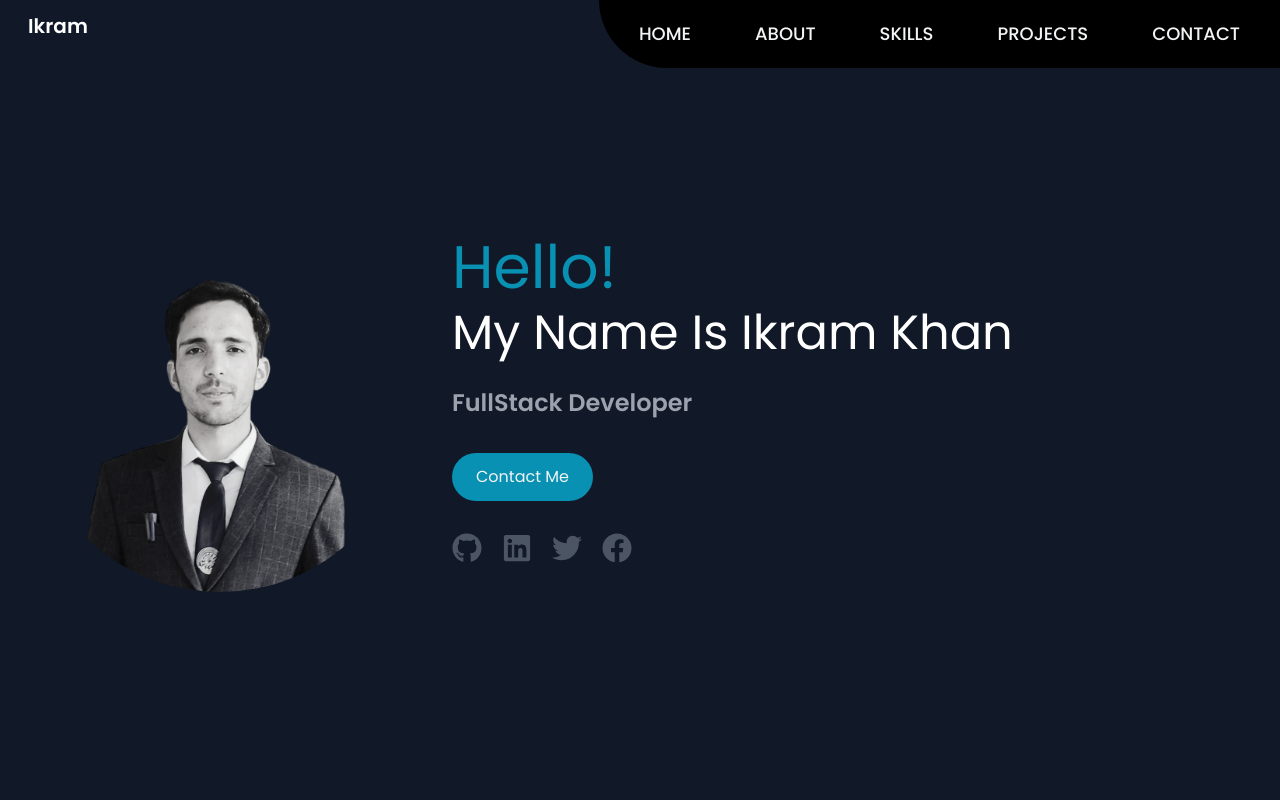
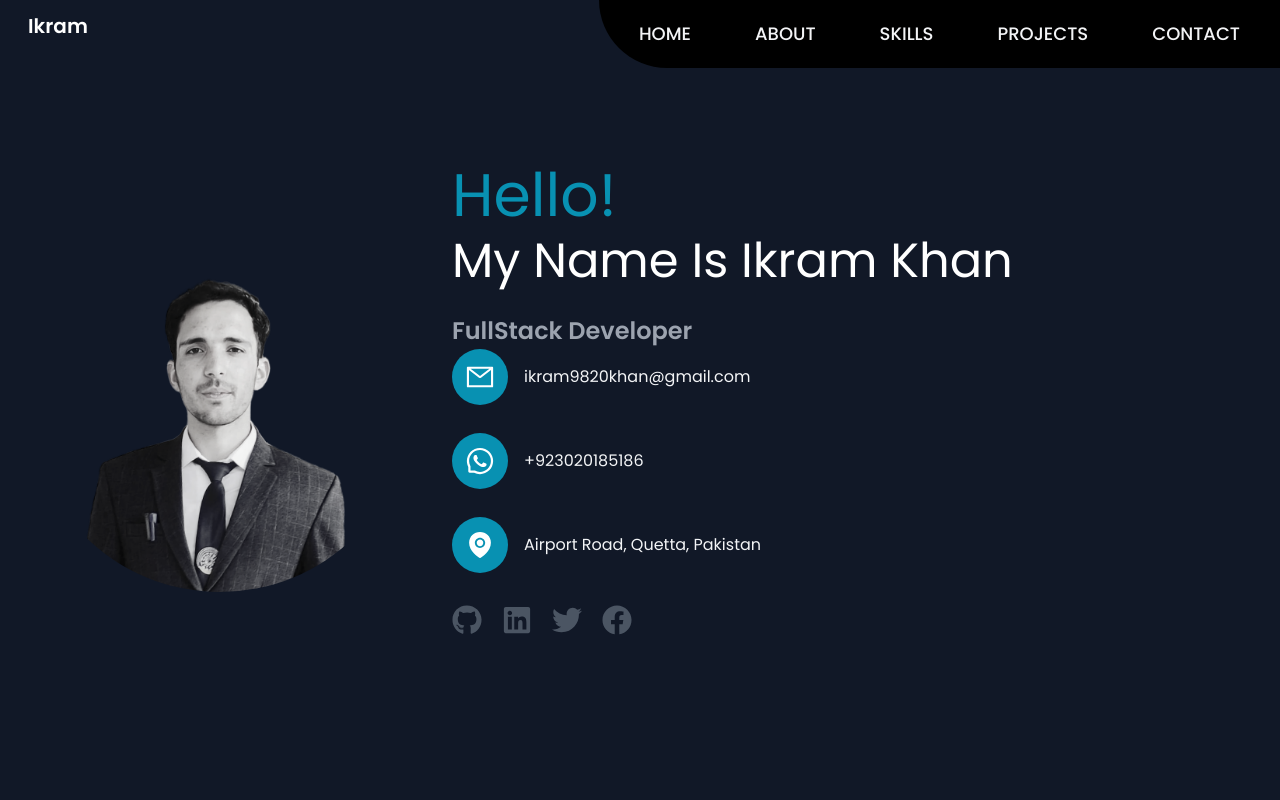
Before and after one commit to ikram98ai/portfolio, a React (Vite) app: page / in a window 1280 px wide. Shown: the top 800 px of the page. Built offline with nearby package versions, Linux system fonts and the light colour scheme.

Commit message:
Update Hero.tsx

```diff
--- a/src/components/Hero.tsx
+++ b/src/components/Hero.tsx
@@ -1,7 +1,16 @@
 import hero from "../assets/images/hero.png";
 import { FaFacebook,FaLinkedin,FaTwitter,FaGithub} from "react-icons/fa";
+import { AiOutlineMail, AiOutlineWhatsApp, AiFillEnvironment } from "react-icons/ai";
+
 
 const Hero = () =>{
+
+    const contact_info = [
+      { icon: <AiOutlineMail />, text: "ikram9820khan@gmail.com",link:"mailto:Ikram9820khan@gmail.com" },
+      { icon: <AiOutlineWhatsApp />, text: "+923020185186",link:"https://wa.me/+923020185186" },
+      { icon: <AiFillEnvironment />, text: "Airport Road, Quetta, Pakistan" },
+    ];
+
     const social_media = [
         {icon: <FaGithub/>,link:"https://github.com/ikram9820/"},
         {icon: <FaLinkedin/>,link:"https://www.linkedin.com/in/ikram-khan-929658249/"},
@@ -26,7 +35,26 @@ const Hero = () =>{
                 <h1 className="text-cyan-600 md:text-6xl text-5xl">Hello!</h1>
                 <h1 className="md:text-5xl text-2xl md:leading-normal leading-10 text-white fond-bold">My Name Is Ikram Khan</h1>
                 <h4 className="md:text-2xl text-lg md:leading-normal leading-5 mt-4 font-bold text-gray-400">FullStack Developer</h4>
-                <a onClick={handleContactClick} className="bg-cyan-600 px-6 py-3 inline-block mt-8 rounded-full cursor-pointer">Contact Me</a>
+
+
+
+         <ul className="flex flex-col gap-7 list-none">
+            {contact_info?.map((contact, i) => (
+              <li
+                key={i}
+                className="flex flex-row text-left gap-4 flex-wrap items-center"
+              >
+                <div className="min-w-[3.5rem] text-3xl min-h-[3.5rem] flex items-center justify-center text-white bg-cyan-600 rounded-full">
+                   {contact.icon}
+                </div>
+                <div className="md:text-base text-sm break-words">
+                <a href={contact.link}>{contact.text}</a>
+                </div>
+              </li>
+            ))}
+          </ul>
+
+
                 <ul className="mt-8 text-3xl flex text-gray-600 gap-5">
                     {social_media.map((icon,i:number)=>(
                         <li key={i} className="hover:text-white cursor-pointer">
@@ -34,6 +62,7 @@ const Hero = () =>{
                         </li>
                     ))}
                 </ul>
+
             </div>
         </section>
     )
```
